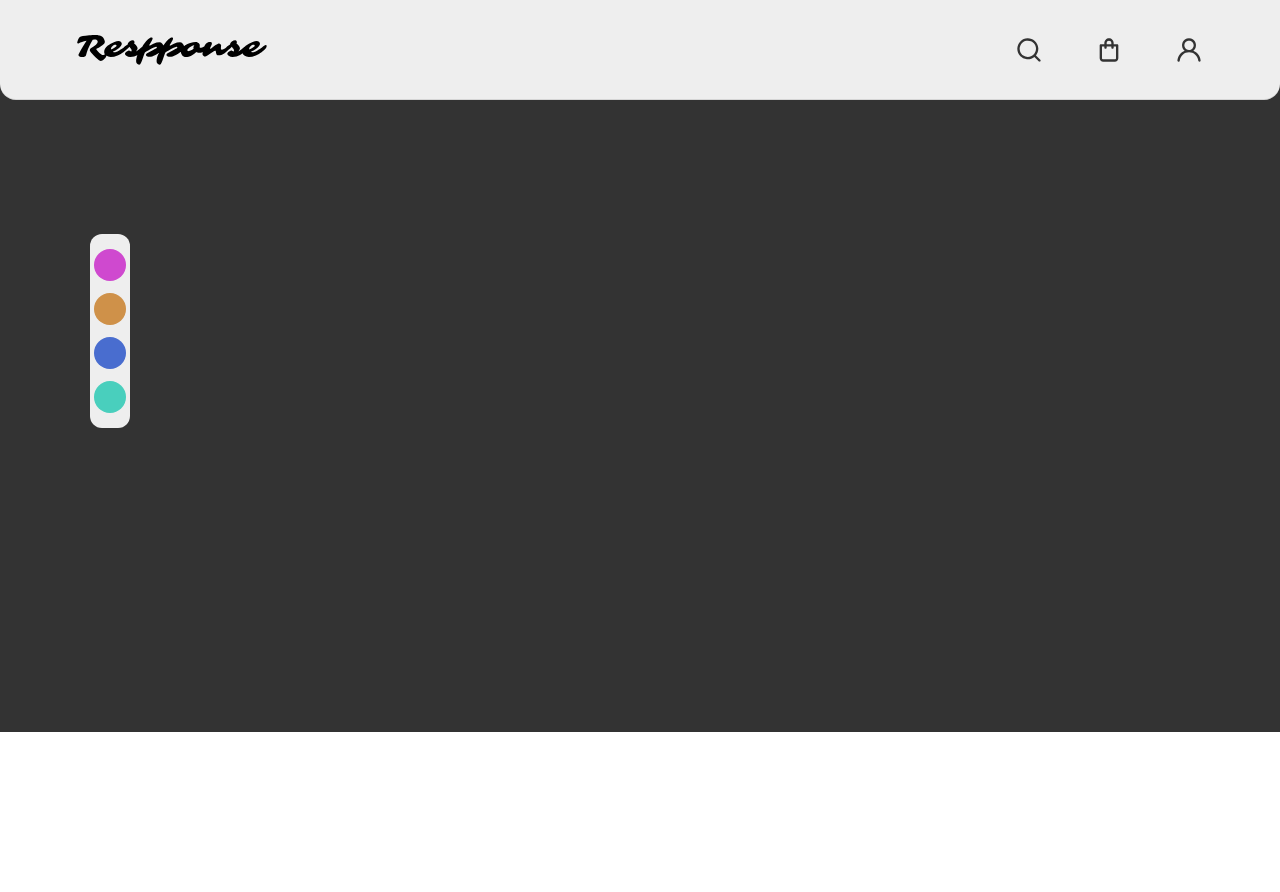
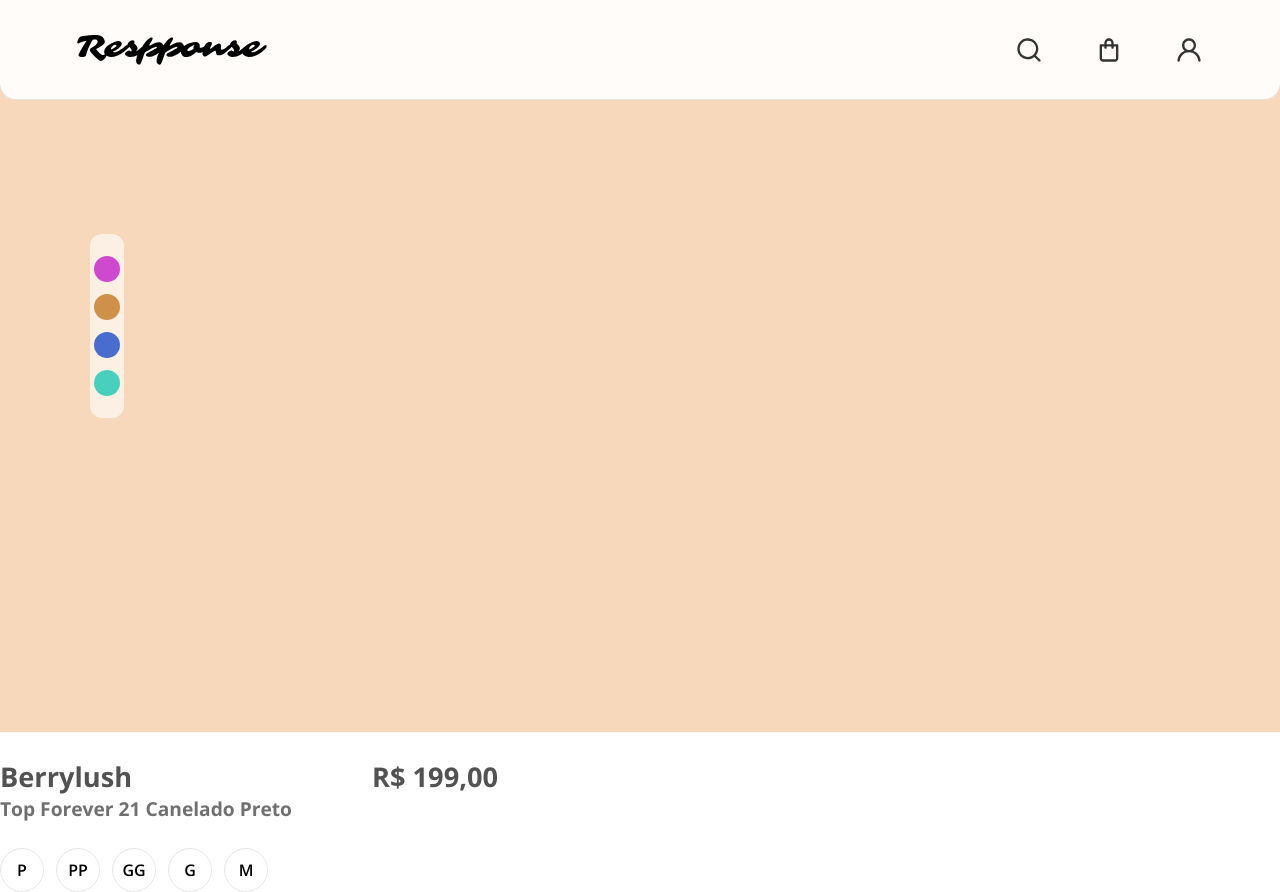
Before and after one commit to marlon307/project-respponse, a Next.js app: page /product/product.module in a window 1280 px wide. Before the commit the page ends 800 px from the top, so only its background shows below. Built offline with nearby package versions, Linux system fonts and the light colour scheme.

Commit message:
Page product size add

```diff
--- a/components/Bars/BarColors.tsx
+++ b/components/Bars/BarColors.tsx
@@ -7,13 +7,13 @@ interface IObjectsColor {
 }
 
 interface IProps {
-  arrayColor: Array<IObjectsColor>
+  array: Array<IObjectsColor>
 }
 
-function BarColors({ arrayColor }: IProps) {
+function BarColors({ array }: IProps) {
   return (
     <div className={ style.barcolor } title="Cores">
-      { arrayColor.map(({ colorName, color }) => (
+      { array.map(({ colorName, color }) => (
         <label htmlFor={ colorName } key={ color }>
           <input id={ colorName } type="radio" name="color" />
           <span
--- /dev/null
+++ b/components/Bars/BarSize.tsx
@@ -0,0 +1,30 @@
+import React from 'react';
+import style from './styles/size.module.scss';
+
+type TObject = {
+  size: Object
+  colorName: String
+}
+
+interface IProps {
+  array: Array<TObject>;
+  colorName: string
+}
+
+function BarSize({ array, colorName }: IProps) {
+  const { size } = array.filter((object) => object.colorName === colorName)[0];
+  const arraySize = Object.keys(size);
+
+  return (
+    <div className={ style.barsize }>
+      { arraySize.map((sizeName) => (
+        <label htmlFor={ sizeName } key={ sizeName }>
+          <input type="radio" name="size" id={ sizeName } />
+          <span>{ sizeName }</span>
+        </label>
+      )) }
+    </div>
+  );
+}
+
+export default BarSize;
--- a/components/Bars/styles/barcolor.module.scss
+++ b/components/Bars/styles/barcolor.module.scss
@@ -2,9 +2,9 @@
   top: 32%;
   left: 7%;
   position: absolute;
-  width: 40px;
+  width: 34px;
   max-height: 150px;
-  background: var(--maincolormenu);
+  background: #ffffff99;
   backdrop-filter: saturate(100%) blur(5px);
   display: flex;
   align-items: center;
@@ -22,16 +22,16 @@
   span {
     cursor: pointer;
     display: flex;
-    width: 32px;
-    height: 32px;
+    width: 26px;
+    height: 26px;
     border-radius: 50%;
   }
 
   input:checked~span {
     border: 6px solid;
     background: transparent !important;
-    width: 20px;
-    height: 20px;
+    width: 14px;
+    height: 14px;
   }
 }
 
--- /dev/null
+++ b/components/Bars/styles/size.module.scss
@@ -0,0 +1,25 @@
+.barsize {
+  display: flex;
+  align-items: center;
+  gap: 12px;
+
+  input {
+    display: none;
+  }
+
+  span {
+    display: flex;
+    align-items: center;
+    justify-content: center;
+    border-radius: 50%;
+    width: 42px;
+    height: 42px;
+    border: 1px solid var(--bodercolor);
+    font-weight: 600;
+    cursor: pointer;
+  }
+
+  input:checked+span {
+    color: rgb(255, 0, 0);
+  }
+}
--- a/pages/product/[productID].tsx
+++ b/pages/product/[productID].tsx
@@ -2,12 +2,29 @@ import React from 'react';
 import BarColors from '../../components/Bars/BarColors';
 import style from './product.module.scss';
 import colors from '../../service/colorsMock';
+import BarSize from '../../components/Bars/BarSize';
 
 function productId() {
   return (
     <div className={ style.product }>
       <div className={ style.slide }>
-        <BarColors arrayColor={ colors } />
+        <BarColors array={ colors } />
+      </div>
+      <div className={ style.infodesc }>
+        <div className={ style.infos }>
+          <div className={ style.primaryline }>
+            <div className={ style.titles }>
+              <h1>Berrylush</h1>
+              <h2>Top Forever 21 Canelado Preto</h2>
+            </div>
+            <div className={ style.price }>
+              <span>R$ 199,00</span>
+            </div>
+          </div>
+          <div className={ style.secondline }>
+            <BarSize array={ colors } colorName="Laranja" />
+          </div>
+        </div>
       </div>
     </div>
   );
--- a/pages/product/product.module.scss
+++ b/pages/product/product.module.scss
@@ -2,11 +2,34 @@
   position: relative;
   width: 100%;
   height: 80ch;
-  background: #333;
+  background: rgb(248, 216, 186);
+}
+
+.infodesc {
+  display: flex;
+}
+
+.primaryline {
+  display: flex;
+  justify-content: center;
+  gap: 5em;
+  margin: 26px 0;
+
+  h1,
+  span {
+    color: #525252;
+    font-weight: 700;
+    font-size: 1.7em;
+  }
+
+  h2 {
+    color: #707070;
+    font-size: 1.2em;
+  }
 }
 
 @media (max-width: 750px) {
   .slide {
-    height: 60ch;
+    height: 50ch;
   }
 }
```
